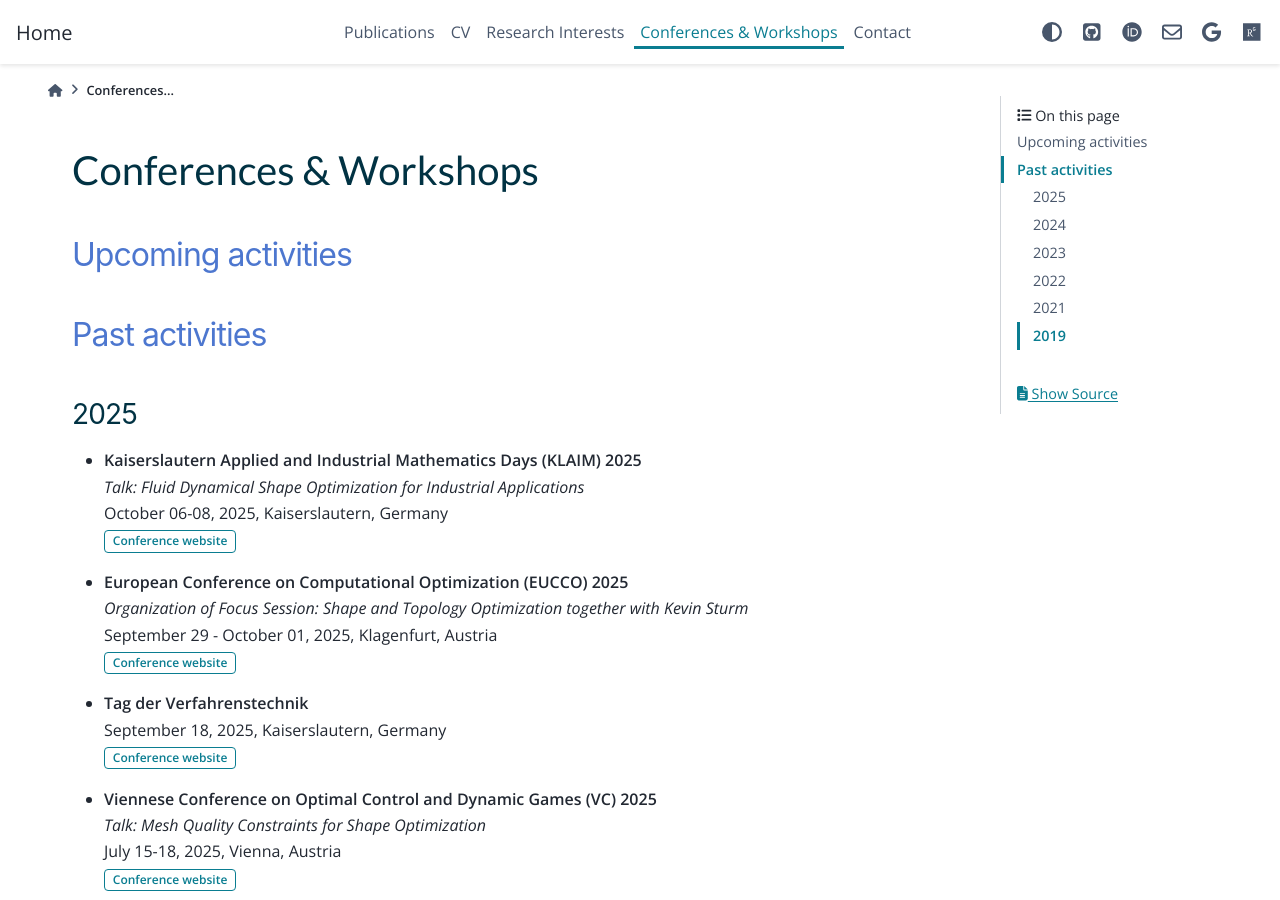
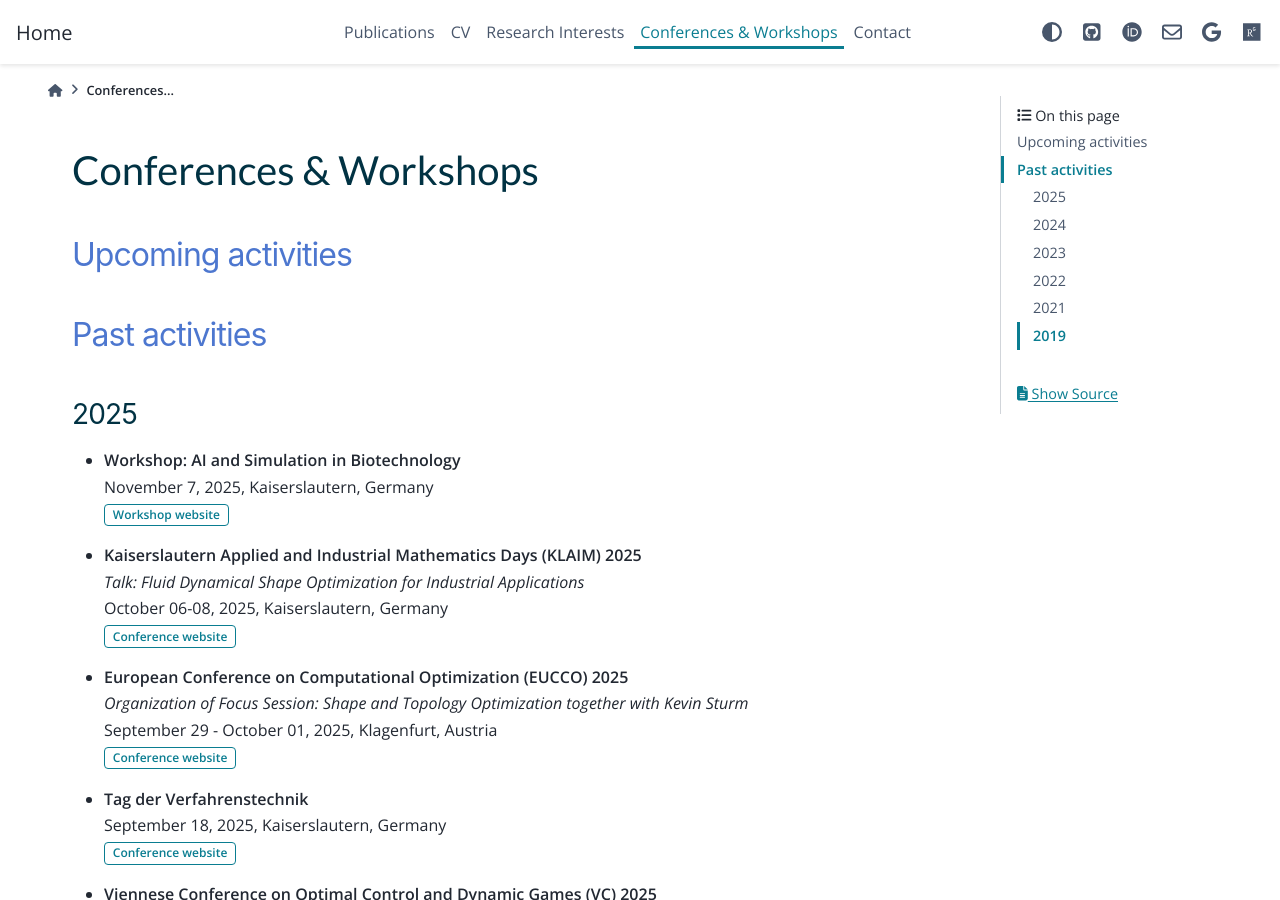
Before and after one commit to sblauth/sblauth.github.io, a Sphinx documentation site: the page built from source/conferences.rst, in a window 1280 px wide and 900 px high. Built offline with Sphinx 7.4.7 and the PyData theme 0.15.4, drawn with Linux system fonts in a browser that asks for light colours.

Commit message:
update conferences

```diff
--- a/source/conferences.rst
+++ b/source/conferences.rst
@@ -11,6 +11,10 @@ Past activities
 
 2025
 ^^^^
+
+* | **Workshop: AI and Simulation in Biotechnology**
+  | November 7, 2025, Kaiserslautern, Germany
+  | :bdg-link-primary-line:`Workshop website <https://www.itwm.fraunhofer.de/en/fairs_events/2025/2025_11_07_ai-und-simulation-biotechnology.html>`
 
 * | **Kaiserslautern Applied and Industrial Mathematics Days (KLAIM) 2025**
   | *Talk: Fluid Dynamical Shape Optimization for Industrial Applications*
```
